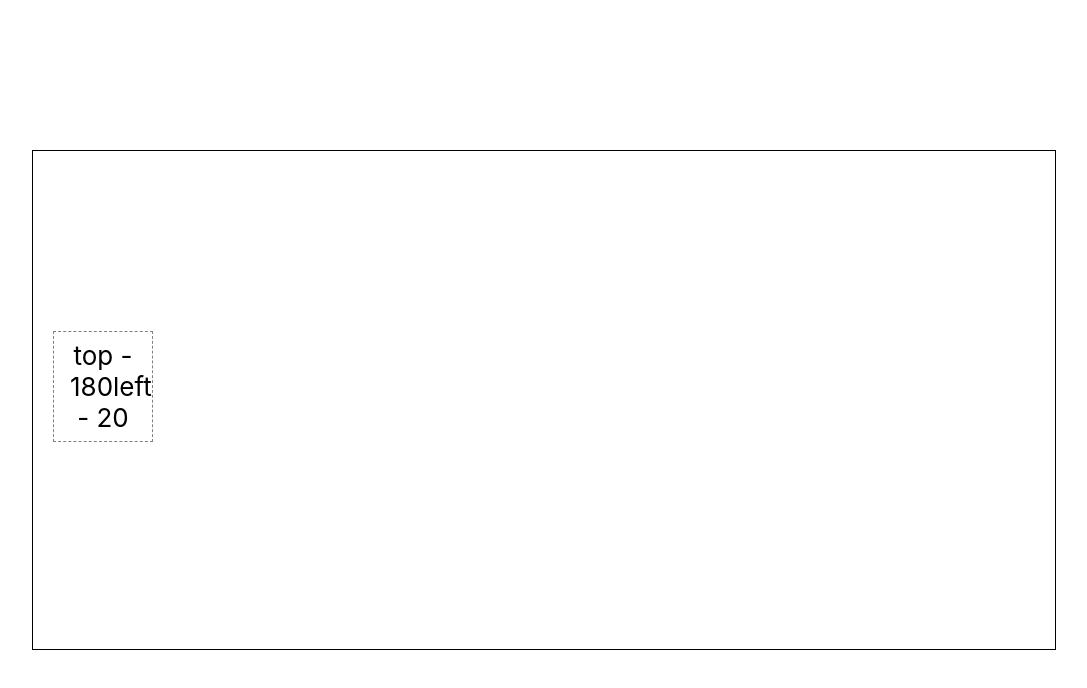
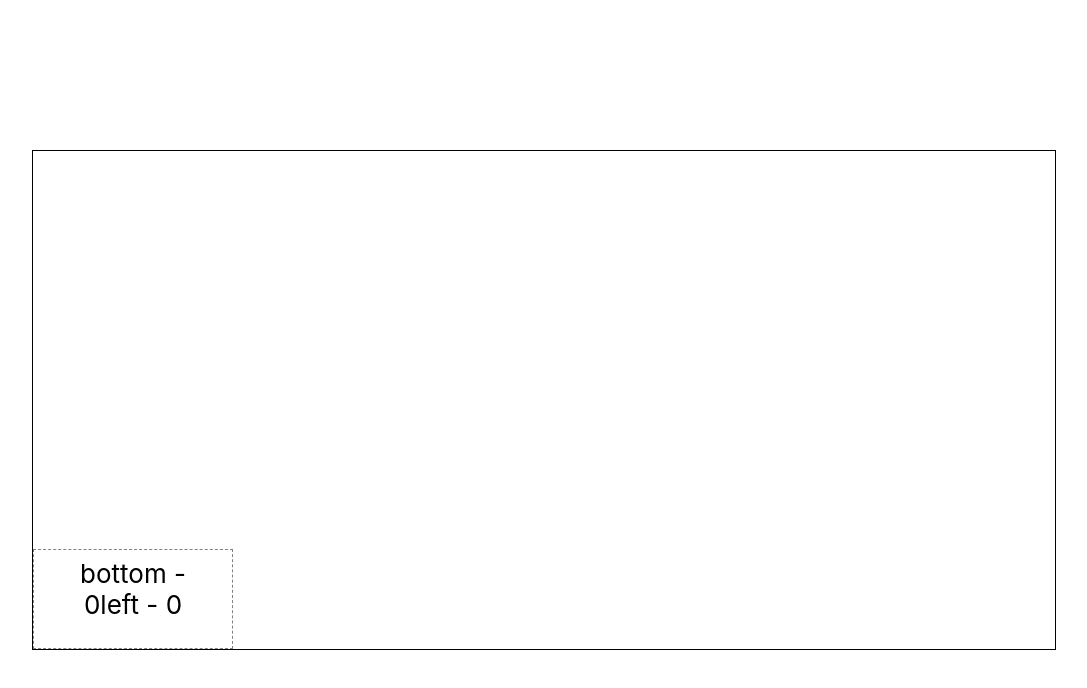
Before and after one commit to cartario/test-task_optimacross, a React (Create React App) app: page / in a window 1280 px wide. Shown: the top 688 px of the page, without its empty margins (96-1183 px from the left). Built offline with nearby package versions, Linux system fonts and the light colour scheme.

Commit message:
change_top_to_bottom

```diff
--- a/src/components/dnd/drag-around/Box.tsx
+++ b/src/components/dnd/drag-around/Box.tsx
@@ -4,7 +4,8 @@ import * as CSS from 'csstype';
 
 const style: CSS.Properties = {
   position: 'absolute',
-  width: '100px',
+  width: '200px',
+  height: '100px',
   border: '1px dashed gray',
   backgroundColor: 'white',
   padding: '0.5rem 1rem',
@@ -13,20 +14,20 @@ const style: CSS.Properties = {
 
 type Box = {
   title: string,
-  top: number,
+  bottom: number,
   left: number,
 }
 
-const BoxView = ({left, top, title }: Box) => {
+const BoxView = ({left, bottom, title }: Box) => {
   const [{isDragging}, drag] = useDrag({
     type: ItemTypes.DRAG_AROUND,
-    item: {left, top}, //передаю пропсы внутрь dnd
+    item: {left, bottom}, //передаю пропсы внутрь dnd
     collect: (monitor)=>{
       return {
         isDragging: !!monitor.isDragging()
       }
     }
-  }, [left, top, title])
+  }, [left, bottom, title])
 
   const opacity = isDragging ? 0.5 : 1;
 
@@ -34,11 +35,11 @@ const BoxView = ({left, top, title }: Box) => {
     <div
       className="box"
       ref={drag}
-      style={{ ...style, left, top, opacity }}
+      style={{ ...style, left, bottom, opacity }}
       data-testid="box"
     >
       {/* {title} */}
-      top - {top}
+      bottom - {bottom}
       left - {left}
     </div>
   )
--- a/src/components/dnd/drag-around/Container.tsx
+++ b/src/components/dnd/drag-around/Container.tsx
@@ -12,13 +12,13 @@ const styles: CSS.Properties = {
 }
 
 type State = {
-  top: number,
+  bottom: number,
   left: number,
   title: string
 }
 
 const initialState: State = {
-  top: 180, left: 20, title: 'Drag me too'
+  bottom: 0, left: 0, title: 'Drag me too'
 }
 
 const initialStateElement: any = {
@@ -34,32 +34,35 @@ const Container = () => {
   const boxRef: any = useRef();
 
   //delta type is -  XYCoord | null
-  const moveBox = (delta: any, dragItem: {top: number, left: number}, element: any) => { // action in store
-    const left = Math.round(dragItem.left + delta.x) < 0 ? 0 : Math.round(dragItem.left + delta.x)
-    const top = Math.round(dragItem.top + delta.y) < 0 ? 0 : Math.round(dragItem.top + delta.y)
+  const moveBox = (delta: any, dragItem: {bottom: number, left: number}, element: any) => { // action in store
+    const {dragBoundingClientRect, dropBoundingClientRect} = element;
 
-    const {dragBoundingClientRect, dropBoundingClientRect} = element;
-    const isBottomPosition = dragBoundingClientRect.top + delta.y > dropBoundingClientRect.top + dropBoundingClientRect.height / 2;
-    const isLeftPosition = dropBoundingClientRect.left + dropBoundingClientRect.width / 2 - delta.x > dragBoundingClientRect.left;
+    const middleDropPosition = {
+      x: dropBoundingClientRect.x + dropBoundingClientRect.width / 2,
+      y: dropBoundingClientRect.y + dropBoundingClientRect.height / 2
+    };
 
-    const topRight = !isBottomPosition&&!isLeftPosition;
-    const topLeft = !isBottomPosition&&isLeftPosition;
+    const isLeftPosition = middleDropPosition.x > dragItem.left + delta.x;
+    const isTopPosition = middleDropPosition.y > dragItem.bottom + delta.y;
+
+    const topRight = isTopPosition&&!isLeftPosition;
+    const topLeft = isTopPosition&&isLeftPosition;
 
     switch (true) {
       case (topRight):
         setBox({
           ...box,
-          top: 0,
+          bottom: dropBoundingClientRect.height - dragBoundingClientRect.height,
           left: dropBoundingClientRect.width - dragBoundingClientRect.width
         })
         break;
       case (topLeft):
-        setBox({...box, top: 0, left: 0})
+        setBox({...box, bottom: dropBoundingClientRect.height - dragBoundingClientRect.height, left: 0})
         break;
       default:
         setBox({
           ...box,
-          top: dropBoundingClientRect.height - dragBoundingClientRect.height,
+          bottom: 0,
           left: 0
         })
     }
@@ -67,7 +70,7 @@ const Container = () => {
 
   const [, drop] = useDrop({
     accept: ItemTypes.DRAG_AROUND,
-    drop: (dragItem: {left: number, top: number}, monitor)=>{ //слушатель события
+    drop: (dragItem: {left: number, bottom: number}, monitor)=>{ //слушатель события
       const delta = monitor.getDifferenceFromInitialOffset();
       moveBox(delta, dragItem, element); //callback
     }
```
